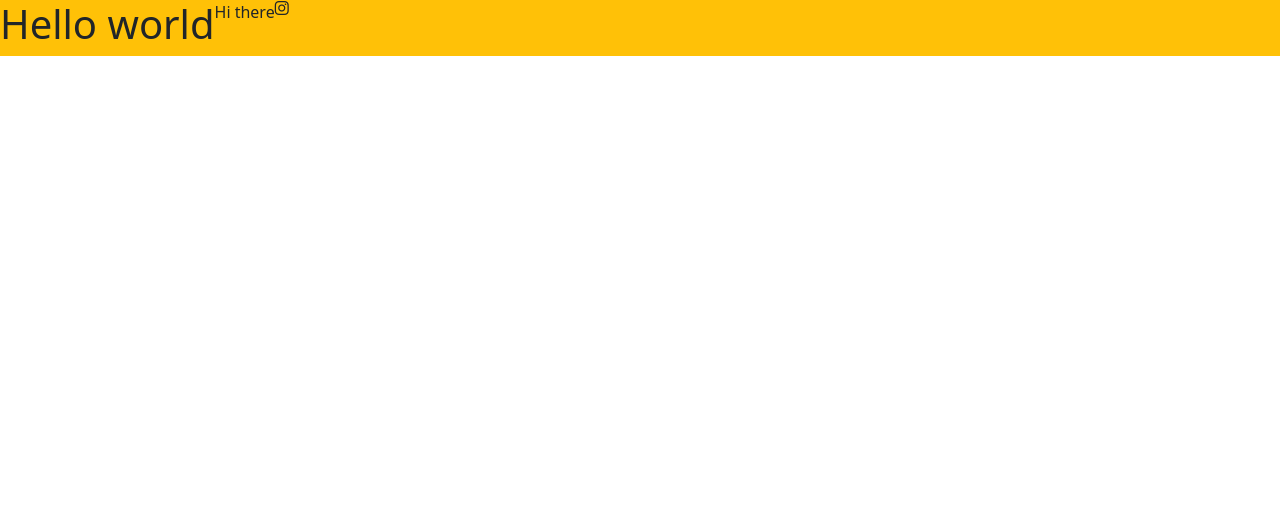
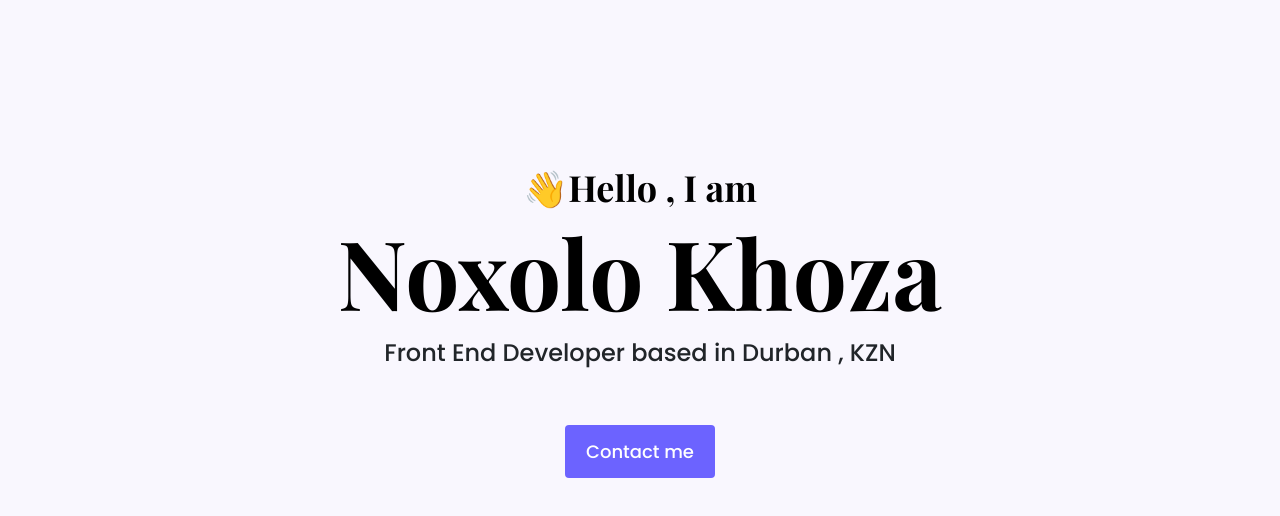
Before and after one commit to uNoxKhoza/My_portfolio, a plain HTML site: page index.html in a window 1280 px wide. Drawn offline with nearby package versions, Linux system fonts and the light colour scheme.

Commit message:
Updated Files

```diff
--- a/index.html
+++ b/index.html
@@ -15,18 +15,21 @@
         href="https://fonts.googleapis.com/css2?family=Playfair+Display:wght@700&family=Poppins:wght@500;700&display=swap"
         rel="stylesheet" /><link href="https://cdn.jsdelivr.net/npm/bootstrap@5.3.2/dist/css/bootstrap.min.css" rel="stylesheet"
             integrity="sha384-T3c6CoIi6uLrA9TneNEoa7RxnatzjcDSCmG1MXxSR1GAsXEV/Dwwykc2MPK8M2HN" crossorigin="anonymous">
+    <link rel="stylesheet" href="styles.css" />
+    <meta name="viewport" content="width=device-width, initial-scale=1.0" />
 
-    <link rel="stylesheet" href="styles/portfolio.css" />
-    <meta name="viewport" content="width=device-width, initial-scale=1.0" />
     <title>Document</title>
 </head>
 
 <body>
-    <div class="d-flex bg-warning">
-        <h1>Hello world</h1>
-        <p>Hi there</p>
-        <i class="fab fa-instagram"></i>
-    </div>
+    <div class="hero">
+        <p>👋Hello , I am </p>
+        <h1>Noxolo Khoza</h1>
+        <h2 class="mb-5">Front End Developer based in Durban , KZN</h2>
+    <div>
+    <a href="#" class="btn btn-branding">Contact me</a>
+</div>
+
 </body>
 
 </html>
--- a/styles.css
+++ b/styles.css
@@ -8,13 +8,17 @@ body {
     padding: 10px;
 }
 
+
 h1 {
-    color: #fff;
+    color:black;
     margin: 0;
+    font-size: 96px;
+    font-family: "Playfair Display", serif;
 }
 
+
 p {
-    color: #fff;
+    color:black;
     margin: 0;
 }
 
@@ -22,3 +26,30 @@ i {
     color: #fff;
     font-size: 24px;
 }
+
+.hero{
+    background: #f9f7fe;
+    text-align: center;
+    padding: 160px 160px;
+}
+.hero p{
+    font-family: "Playfair Display", serif;
+    font-size: 36px;
+    font-weight: bold;
+    /* background-color: red; */
+    margin: 0;
+}
+.hero h2 {
+   font-family: 'Poppins', sans-serif;
+   font-weight: normal;
+   line-height: 2;
+   font-size: 24px;
+}
+.btn-branding{
+    background: #6c63ff;
+    border-radius: 4px;
+    color: white;
+    font-size: 18px;
+    list-style: 12px;
+    padding: 12px 20px;
+}
```
